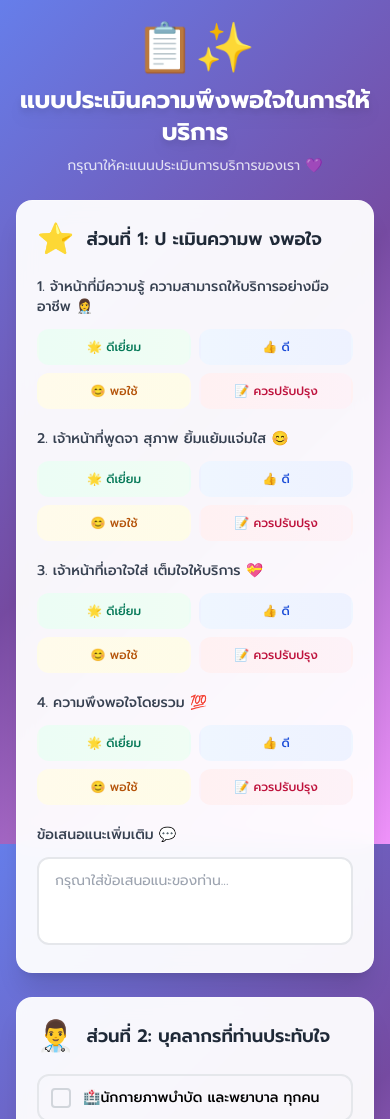
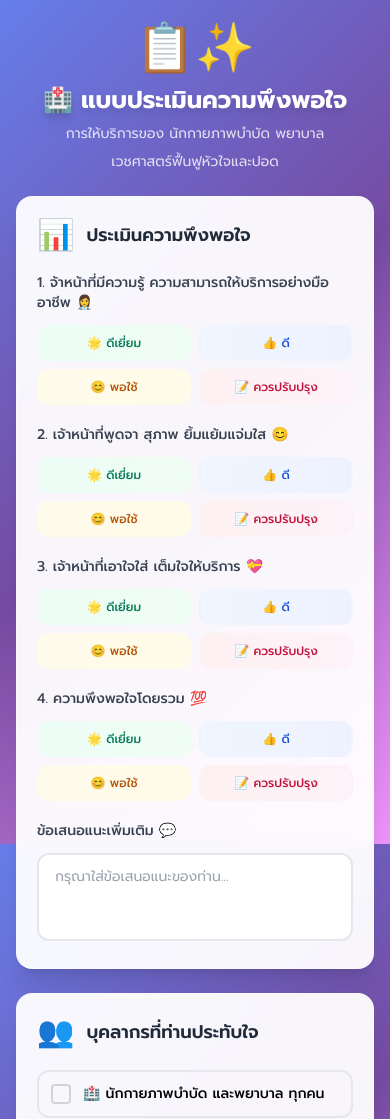
Before and after one commit to sicrapp/Test, a plain HTML site: page index.html in a window 390 px wide. Shown: the top 1119 px of the page. Drawn offline with nearby package versions, Linux system fonts and the light colour scheme.

Commit message:
index.html

```diff
--- a/index.html
+++ b/index.html
@@ -143,7 +143,7 @@
       width: 80px;
       height: 80px;
       object-fit: cover;
-      border-radius: 50%;
+      border-radius: 12px;
       border: 3px solid #e5e7eb;
     }
 
@@ -164,13 +164,14 @@
      <div class="text-5xl mb-3">
       📋✨
      </div>
-     <h1 id="survey-title" class="text-2xl sm:text-3xl font-bold text-white drop-shadow-lg">แบบประเมินความพึงพอใจในการให้บริการ</h1>
-     <p class="text-white/80 mt-2 text-sm sm:text-base">กรุณาให้คะแนนประเมินการบริการของเรา 💜</p>
+     <h1 id="survey-title" class="text-2xl sm:text-3xl font-bold text-white drop-shadow-lg">🏥 แบบประเมินความพึงพอใจ</h1>
+     	<p class="text-white/80 mt-2 text-sm sm:text-base">การให้บริการของ นักกายภาพบำบัด พยาบาล </p>
+	<p class="text-white/80 mt-2 text-sm sm:text-base">เวชศาสตร์ฟื้นฟูหัวใจและปอด</p>
     </div><!-- Survey Form -->
     <form id="survey-form" class="space-y-6"><!-- Section 1: Satisfaction Rating -->
      <div class="card-glass rounded-2xl p-5 sm:p-6 shadow-xl fade-in" style="animation-delay: 0.1s">
-      <div class="flex items-center gap-3 mb-5"><span class="text-3xl">⭐</span>
-       <h2 class="text-lg sm:text-xl font-semibold text-gray-800">ส่วนที่ 1: ป  ะเมินความพ  งพอใจ</h2>
+      <div class="flex items-center gap-3 mb-5"><span class="text-3xl">📊</span>
+       <h2 class="text-lg sm:text-xl font-semibold text-gray-800">ประเมินความพึงพอใจ</h2>
       </div><!-- Question 1 -->
       <div class="mb-5"><label class="block text-gray-700 font-medium mb-3 text-sm sm:text-base"> 1.    จ้าหน้าที่มีความรู้ ความสามารถให้บริการอย่างมืออาชีพ 👩‍⚕️ </label>
        <div class="grid grid-cols-2 sm:grid-cols-4 gap-2 sm:gap-3" data-question="q1"><button type="button" class="rating-btn py-2 px-3 sm:py-3 sm:px-4 rounded-xl bg-gradient-to-r from-emerald-50 to-green-50 text-emerald-700 font-medium text-xs sm:text-sm" data-value="ดีเยี่ยม">🌟 ดีเยี่ยม</button> <button type="button" class="rating-btn py-2 px-3 sm:py-3 sm:px-4 rounded-xl bg-gradient-to-r from-blue-50 to-indigo-50 text-blue-700 font-medium text-xs sm:text-sm" data-value="ดี">👍 ดี</button> <button type="button" class="rating-btn py-2 px-3 sm:py-3 sm:px-4 rounded-xl bg-gradient-to-r from-amber-50 to-yellow-50 text-amber-700 font-medium text-xs sm:text-sm" data-value="พอใช้">😊 พอใช้</button> <button type="button" class="rating-btn py-2 px-3 sm:py-3 sm:px-4 rounded-xl bg-gradient-to-r from-rose-50 to-pink-50 text-rose-700 font-medium text-xs sm:text-sm" data-value="ควรปรับปรุง">📝 ควรปรับปรุง</button>
@@ -192,13 +193,13 @@
       </div>
      </div><!-- Section 2: Staff Selection -->
      <div class="card-glass rounded-2xl p-5 sm:p-6 shadow-xl fade-in" style="animation-delay: 0.2s">
-      <div class="flex items-center gap-3 mb-5"><span class="text-3xl">👨‍⚕️</span>
-       <h2 class="text-lg sm:text-xl font-semibold text-gray-800">ส่วนที่ 2: บุคลากรที่ท่านประทับใจ</h2>
+      <div class="flex items-center gap-3 mb-5"><span class="text-3xl">👥</span>
+       <h2 class="text-lg sm:text-xl font-semibold text-gray-800">บุคลากรที่ท่านประทับใจ</h2>
       </div><!-- Select All Options -->
       <div class="mb-6 space-y-2">
        <div id="select-all-both" class="checkbox-card flex items-center gap-3 p-3 rounded-xl border-2 border-gray-200 hover:border-indigo-300">
         <div class="w-5 h-5 rounded border-2 border-gray-300 flex items-center justify-center check-box"><span class="hidden text-white text-xs">✓</span>
-        </div><span class="font-medium text-sm sm:text-base">🏥นักกายภาพบำบัด และพยาบาล ทุกคน</span>
+        </div><span class="font-medium text-sm sm:text-base">🏥 นักกายภาพบำบัด และพยาบาล ทุกคน</span>
        </div>
       </div><!-- Physical Therapists -->
       <div class="mb-6">
@@ -240,7 +241,7 @@
        🎉
       </div>
       <h3 class="text-2xl font-bold text-gray-800 mb-2">ขอบคุณค่ะ!</h3>
-      <p class="text-gray-600 mb-6">บันทึกข้อมูลเรี   บร้อยแล้ว<br>
+      <p class="text-gray-600 mb-6">บันทึกข้อมูลเรียบร้อยแล้ว<br>
        ขอบคุณที่ร่วมประเมินความพึงพอใจ 💜</p><button id="close-modal" class="submit-btn px-8 py-3 rounded-xl text-white font-semibold"> ปิด </button>
      </div>
     </div>
```
